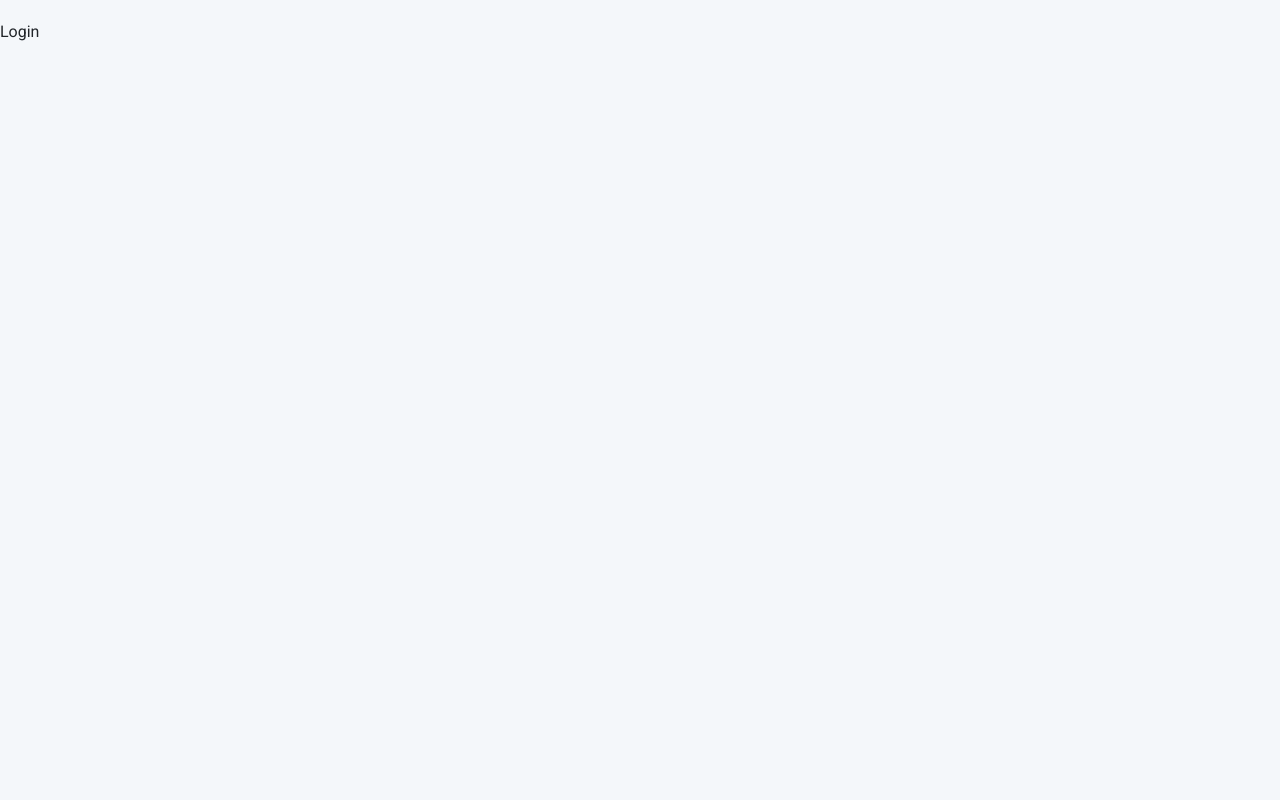
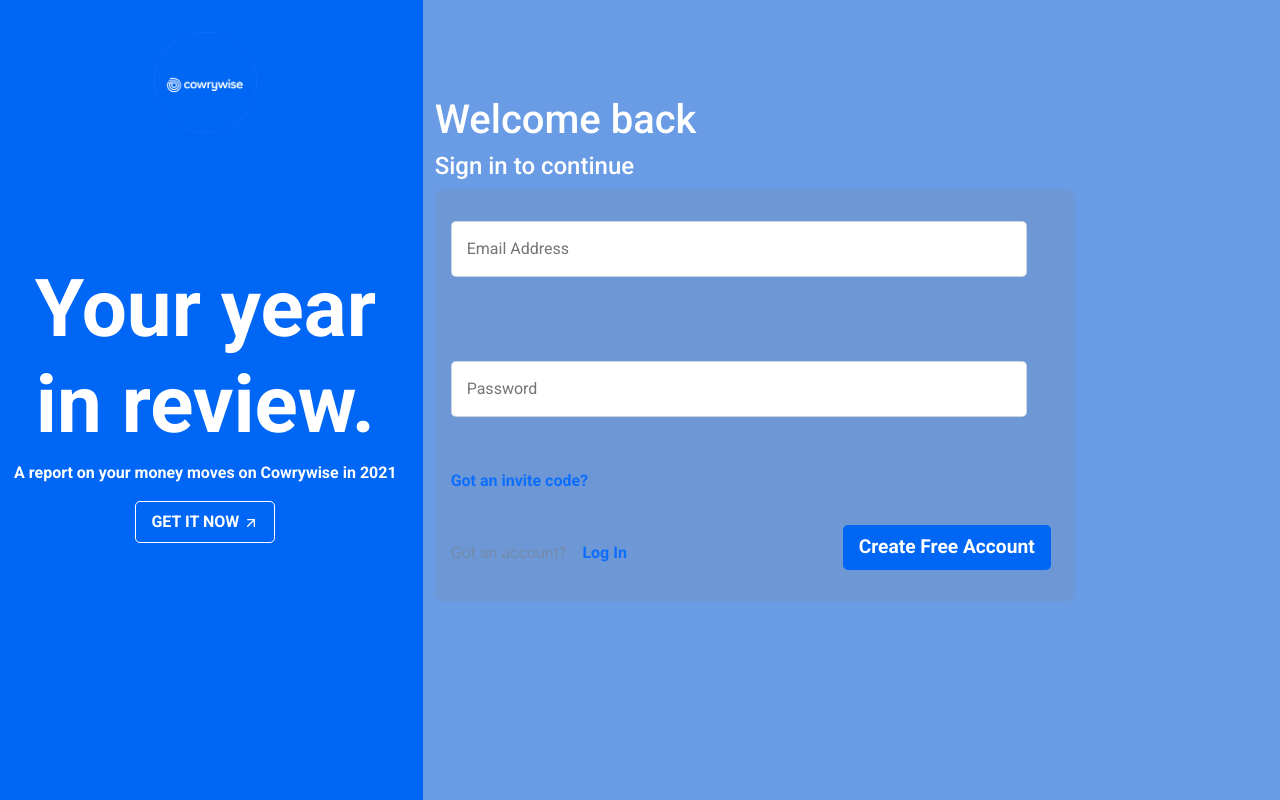
Before and after one commit to OluwabukolaAdelaka/CowrywiseClone, a React (Create React App) app: page /login in a window 1280 px wide. Built offline with nearby package versions, Linux system fonts and the light colour scheme.

Commit message:
login form added

```diff
--- a/src/App.css
+++ b/src/App.css
@@ -2,5 +2,4 @@
   min-height: 100vh;
   font-family: "Roboto", sans-serif;
   background-color: #f4f7fa;
-  padding: 20px 0 0 0;
 }
--- a/src/components/LoginForm.jsx
+++ b/src/components/LoginForm.jsx
@@ -1,9 +1,63 @@
-import React from 'react';
+import React, { Component } from 'react';
+import {Link} from 'react-router-dom';
+import Logo2 from '../assets/cowrywiselogowhite.png';
+import {FiArrowUpRight} from 'react-icons/fi'
+import '../styles/LoginForm.css';
 
-const Login = () => {
-  return (
-  <div>Login</div>
-  );
-};
+class LoginForm extends Component {
+  state = {
+    data: {email: "", password: ""},
+    error: {},
+    eIcon: {errorIcon: ""}
+   }
 
-export default Login;
+  handleFormSubmit = (e) => {
+    e.preventDefault();
+  }
+
+  handleChange = (e) => {
+    const data = {...this.state.data};
+    data[e.currentTarget.name] = e.currentTarget.value;
+    this.setState(this.data)
+  }
+  render() {
+    return (
+      <React.Fragment>
+        <div className='row rowCon'>
+          <div className="col col-md-4 reportPart">
+            <div className='logoCon'>
+            <Link to="/" className="logo">
+              <img src={Logo2} alt="logo" style={{width: "25%"}}/>
+            </Link>
+            </div>
+            <h1 className='reportHero'>Your year in review.</h1>
+            <p className='reportText'>A report on your money moves on Cowrywise in 2021</p>
+            <button className='reportbtn'>
+            GET IT NOW <FiArrowUpRight className='reportIcon'/></button>
+          </div>
+          <div className="col-md-8 formPart">
+            <h1 className='formHero'>Welcome back</h1>
+            <h4 className='formText'>Sign in to continue</h4>
+            <div className='formDetails'>
+              <form onSubmit={this.handleFormSubmit}>
+                <input type="email" name='email' placeholder='Email Address' className='signUpInput'
+                value={this.state.email} onChange={this.handleChange}/>
+                <div className='errorMsg'>{this.errorIcon}{this.error}</div>
+                <input type="password" name='password' placeholder='Password' className='signUpInput'
+                value={this.state.password} onChange={this.handleChange}/>
+                <div className='errorMsg'>{this.errorIcon}{this.error}</div>
+              </form>
+              <Link to="" className='formLink'>Got an invite code?</Link>
+              <div className='acc-part'>
+                  <p className='accPartText'>Got an account?<Link to="/login" className='formLink'>Log In</Link></p>
+                  <button type="submit" className='signup-btn'>Create Free Account</button>
+              </div>
+            </div>
+          </div>
+        </div>
+      </React.Fragment>
+    );
+  }
+}
+
+export default LoginForm;
--- a/src/components/SignupForm.jsx
+++ b/src/components/SignupForm.jsx
@@ -27,17 +27,11 @@
 
   }
 
-  // const ErrorMsg = () => {
-  //   if (email.trim() === '') {
-  //     console.log("Enter an email address");
-  //   }
-  // }
-  // ErrorMsg();
 
   return (
     <div className='container'>
       <div className='logoCon'>
-        <Link to="/home" className="logo">
+        <Link to="/" className="logo">
           <img src={Logo} alt="logo" style={{width: "25%"}}/>
         </Link>
       </div>
@@ -50,7 +44,7 @@
         <div className='col acc-details'>
           <form onSubmit={handleFormSubmit}>
             <input type="email" name='email' placeholder='Email Address' className='signUpInput'
-            value={email} required onChange={(e) => setEmail(e.target.value)}/>
+            value={email} onChange={(e) => setEmail(e.target.value)}/>
             <div className='errorMsg'>{errorIcon}{error}</div>
           </form>
           <Link to="" className='formLink'>Got an invite code?</Link>
--- /dev/null
+++ b/src/styles/LoginForm.css
@@ -0,0 +1,64 @@
+.rowCon {
+  height: 100vh;
+}
+.reportPart {
+  background-color: #0066f5;
+  color: #fff;
+  text-align: center;
+}
+
+.reportHero {
+  font-size: 5rem;
+  font-weight: 600;
+}
+.reportText {
+  font-size: 1rem;
+  font-weight: bold;
+}
+
+.reportbtn {
+  background-color: #0066f5;
+  color: #fff;
+  border: 1px solid #fff;
+  border-radius: 5px;
+  padding: 8px 15px;
+  font-weight: bold;
+  outline: none;
+}
+.reportIcon {
+  background-color: #0066f5;
+  color: #fff;
+  font-weight: bold;
+}
+.formPart {
+  padding: 6rem 0 0 6rem;
+  background-color: #6a9ce6;
+  color: #fff;
+}
+.formDetails {
+  background-color: #758bad4f;
+  width: 40rem;
+  height: auto;
+  border-radius: 10px;
+}
+
+@media only screen and (max-width: 1024px) {
+  .formDetails {
+    width: 40rem;
+    height: auto;
+  }
+}
+
+@media only screen and (max-width: 768px) {
+  .formDetails {
+    width: 30rem;
+    height: auto;
+  }
+}
+
+@media only screen and (max-width: 698px) {
+  .formDetails {
+    width: 20rem;
+    height: auto;
+  }
+}
--- a/src/styles/Signup.css
+++ b/src/styles/Signup.css
@@ -4,7 +4,7 @@
 } */
 
 .logoCon {
-  margin: 2rem 0 8rem 0;
+  padding: 2rem 0 8rem 0;
 }
 
 .logo {
```
Also changed, not shown: src/assets/cowrywiselogowhite.png (added), 1 other file (tests, documents, lock files or other folders).
